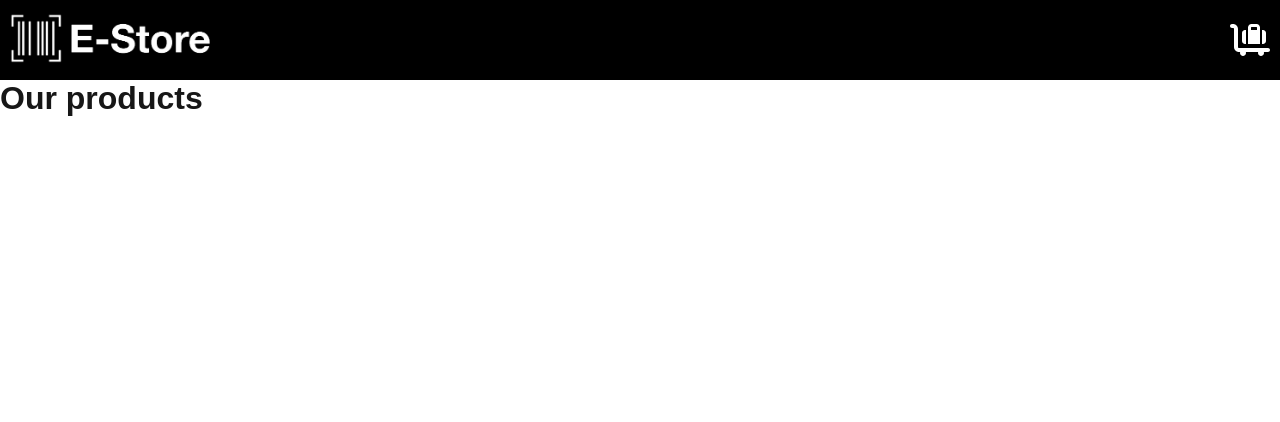
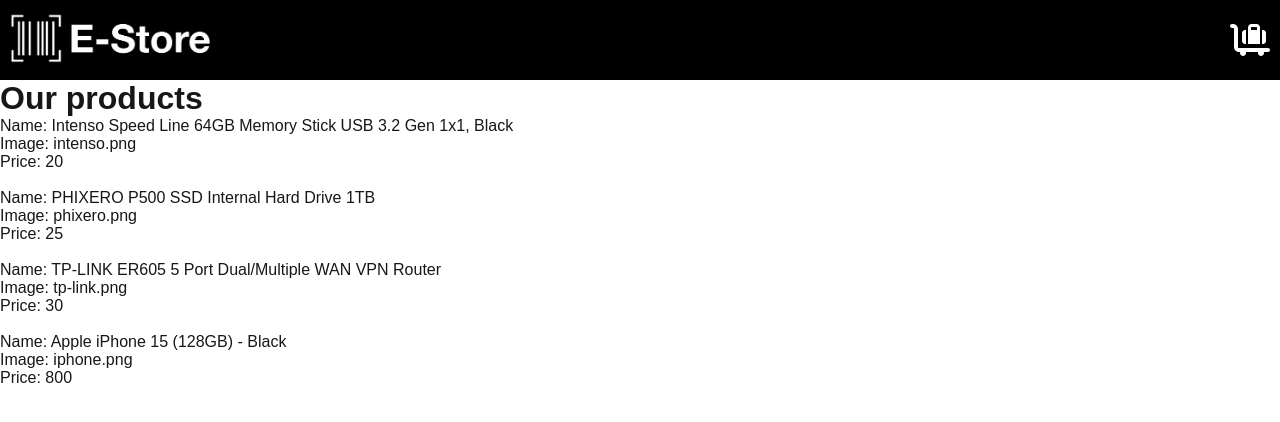
Before and after one commit to alexneumayr/next-js-ecommerce-store, a Next.js app: page /products in a window 1280 px wide. Shown: the top 422 px of the page. Built offline with nearby package versions, Linux system fonts and the light colour scheme.

Commit message:
Create basic ProductPage

```diff
--- a/app/database/products.js
+++ b/app/database/products.js
@@ -25,10 +25,10 @@
   },
 ];
 
-export default function getProducts() {
+export function getProducts() {
   return products;
 }
 
-export default function getProduct(id) {
-  return products.find(product => product.id === id);
+export function getProduct(id) {
+  return products.find((product) => product.id === id);
 }
--- a/app/products/page.js
+++ b/app/products/page.js
@@ -1,3 +1,6 @@
+import Link from 'next/link.js';
+import { getProducts } from '../database/products.js';
+
 export const metadata = {
   title: 'Products',
   description:
@@ -5,5 +8,24 @@
 };
 
 export default function ProductPage() {
-  return <h1>Our products</h1>;
+  const products = getProducts();
+
+  return (
+    <div>
+      <h1>Our products</h1>
+      {products.map((product) => {
+        return (
+          <Link href={`products/${product.id}`}>
+            Name: {product.name}
+            <br />
+            Image: {product.image}
+            <br />
+            Price: {product.price}
+            <br />
+            <br />
+          </Link>
+        );
+      })}
+    </div>
+  );
 }
```
